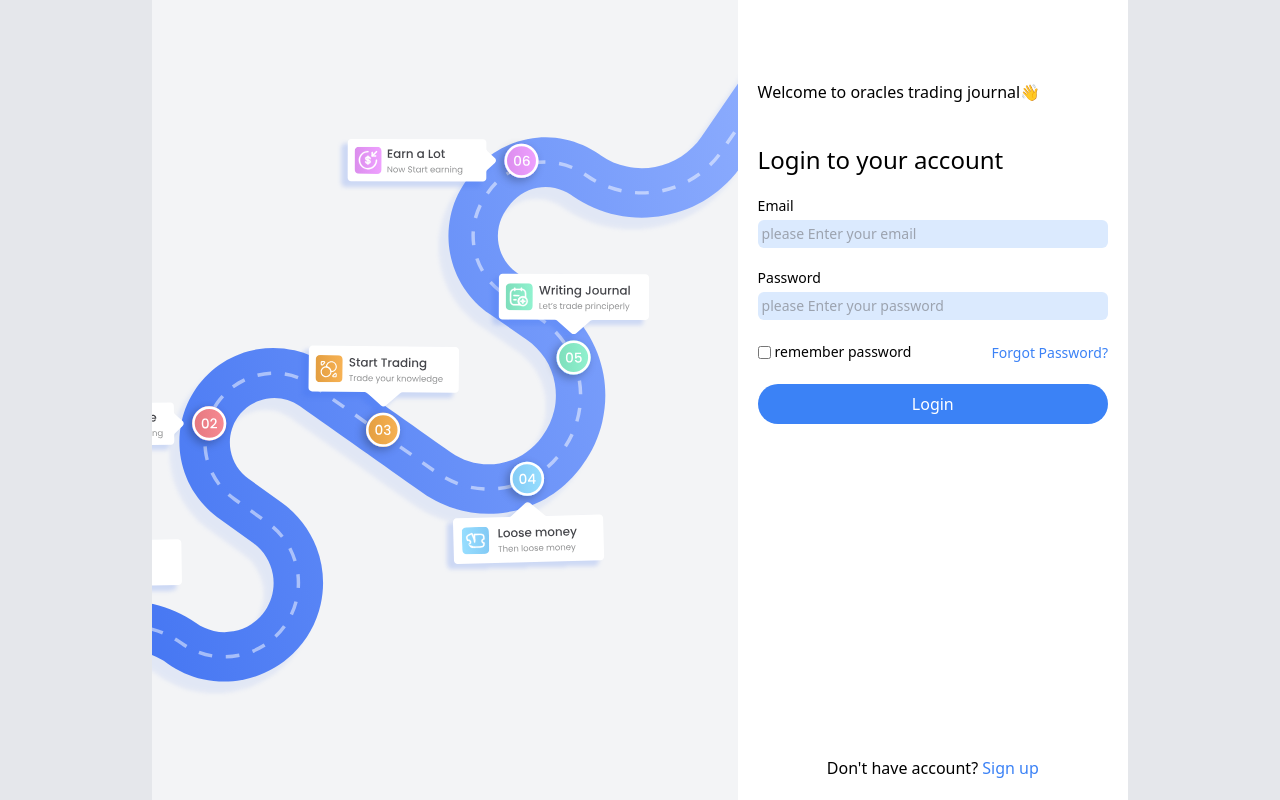
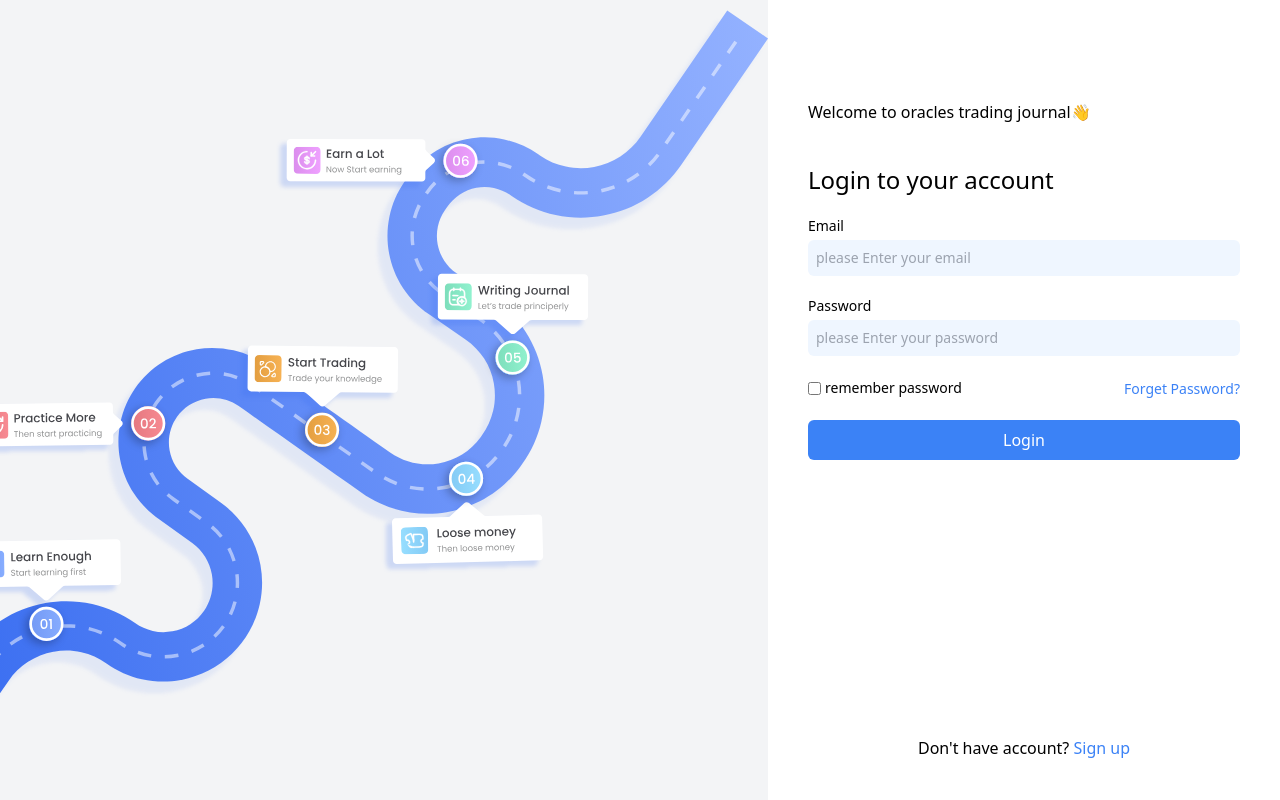
Before and after one commit to majid-amini/loginform_tailwindcss, a website: page index.html in a window 1280 px wide. Drawn offline with Linux system fonts and the light colour scheme.

Commit message:
size of image and it's parent changed and js file added to project

```diff
--- /dev/null
+++ b/App.js
@@ -0,0 +1,12 @@
+'use strict'
+
+const emailInput = document.querySelector("[name='email']")
+const passwordInput = document.querySelector("[name='password']")
+
+function inputFocus(e) {
+    e.target.classList.toggle ('inputbg')
+}
+emailInput.addEventListener('focus',inputFocus)
+emailInput.addEventListener('blur',inputFocus)
+passwordInput.addEventListener('focus',inputFocus)
+passwordInput.addEventListener('blur', inputFocus)
--- a/index.html
+++ b/index.html
@@ -5,38 +5,38 @@
     <meta http-equiv="X-UA-Compatible" content="IE=edge">
     <meta name="viewport" content="width=device-width, initial-scale=1.0">
     <link rel="stylesheet" href="./css/main.css">
-    <title>Document</title>
+    <title>Login page</title>
 </head>
-<body class="bg-gray-200">
-    <div class="container block  mx-auto text-center rounded-lg md:grid md:grid-cols-1/5col ">
+<body>
+    <div class="block text-center rounded-lg md:grid md:grid-cols-1/5col">
         <!-- <img src="./img/tailwindcss_img.jpg" alt=""> -->
         <div class="container_left hidden bg-gray-100 md:block">
-            <img class="h-screen object-cover" src="./img/login-roadmap.svg" alt="">
+            <img class="h-screen w-full object-cover" src="./img/login-roadmap.svg" alt="">
         </div>
-        <div class="container_right flex flex-col justify-center bg-white h-screen">
+        <div class="container_right flex flex-col justify-center bg-white h-screen p-5">
             <h3 class="text-1xl mt-20 text-left pl-5 font-light">Welcome to oracles trading journal👋</h3>
             <form action="" class="h-screen flex flex-col px-5 pt-5 mt-5 gap-5">
                 <h3 class="text-2xl font-medium text-left">Login to your account</h3>
                 <div class="flex flex-col items-start gap-1">
                     <label class="font-medium text-sm" for="email">Email</label>
-                    <input class="w-full bg-blue-100 p-1 rounded-md text-sm outline-none" type="email" name="" placeholder="please Enter your email">
+                    <input class="w-full bg-blue-50 p-2 rounded-md text-sm outline-none" type="email" name="email" placeholder="please Enter your email">
                 </div>
                 <div class="flex flex-col items-start gap-1">
                     <label class="font-medium text-sm" for="password">Password</label>
-                    <input class="w-full bg-blue-100 p-1 rounded-md outline-none text-sm" type="password" name="" placeholder="please Enter your password">
+                    <input class="w-full bg-blue-50 p-2 rounded-md outline-none text-sm" type="password" name="password" placeholder="please Enter your password">
                 </div>
                 <div class="remember_password flex justify-between w-full">
-                    <div class="remember_password_left flex items-center gap-1">
-                        <input type="checkbox" name="" id="">
+                    <label class="remember_password_left flex items-center gap-1 cursor-pointer">
+                        <input type="checkbox">
                         <span class="text-sm">remember password</span>
-                    </div>
+                    </label>
                     <div class="remember_password_right">
-                        <a class="text-blue-500 text-sm" href="">Forgot Password?</a>
+                        <a class="text-blue-500 text-sm" href="">Forget Password?</a>
                     </div>
 
                 </div>
                 <div>
-                    <button class="w-full bg-blue-500 text-white rounded-full p-2 transition-all duration-300 ease-in-out">Login</button>
+                    <button class="w-full bg-blue-500 text-white rounded-md p-2 transition-all duration-300 ease-in-out hover:bg-blue-400">Login</button>
                 </div>
             </form>
             <div class="pb-5">
@@ -45,5 +45,8 @@
             </div>
         </div>
     </div>
+
+
+    <script src="App.js"></script>
 </body>
 </html>
```
Also changed, not shown: css/main.css.
